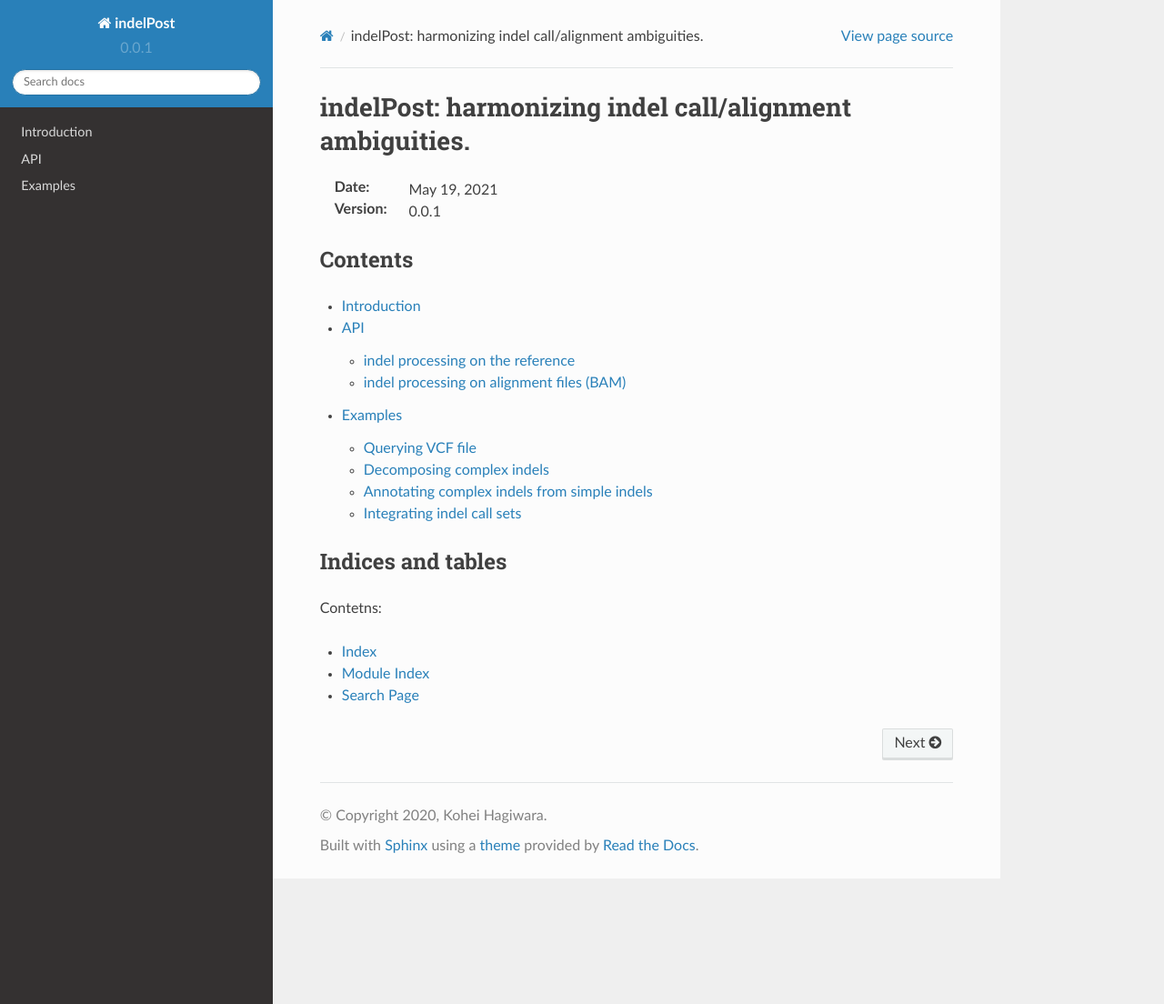
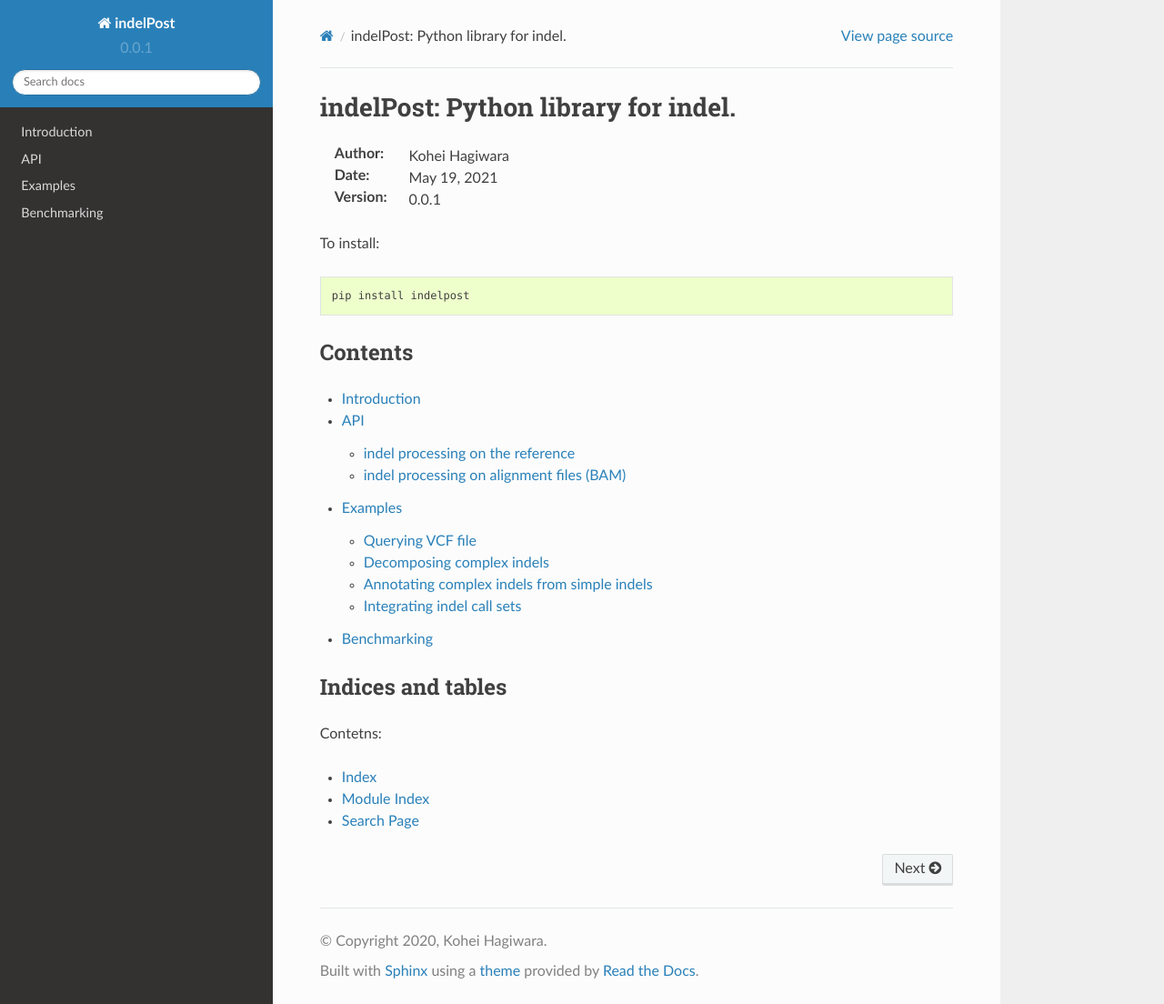
Before and after one commit to stjude/indelPost, a Sphinx documentation site: the page built from docs/index.rst, in a window 1280 px wide and 1104 px high. Shown: the whole window at 91% size. Built offline with Sphinx 7.4.7 and the Read the Docs theme 2.0.0, drawn with Linux system fonts in a browser that asks for light colours.

Commit message:
benchmark

```diff
--- a/docs/examples.rst
+++ b/docs/examples.rst
@@ -78,7 +78,7 @@ Reduce a complex indel to a set of simple events::
 
 |
 
-Tuning parameters may lead to a different decomposition::
+Tune parameters to obtain a different decomposition::
 
     decomposed = v.decompose_complex_variant(gap_extension_penalty=3)
 
@@ -186,4 +186,5 @@ Use `set <https://docs.python.org/3/tutorial/datastructures.html#sets>`__ to int
     for v in consensus:
         print(v.chrom, v.pos, v.ref, v.alt)
 
+        # N, 3, TC, C
         # N, 10, AA, GCTGCTGG
--- a/docs/index.rst
+++ b/docs/index.rst
@@ -3,11 +3,18 @@
    You can adapt this file completely to your liking, but it should at least
    contain the root `toctree` directive.
 
-indelPost: harmonizing indel call/alignment ambiguities.
+indelPost: Python library for indel.
 ===================================================================
 
+:Author: Kohei Hagiwara
 :Date: |today|
 :Version: |version|
+
+
+To install::
+
+    pip install indelpost
+
 
 Contents
 --------
```
Also changed, not shown: other parts of docs/index.rst (+1 -0 lines), docs/benchmark.rst (added, +14 -0 lines), docs/resource_usage.png (added).
